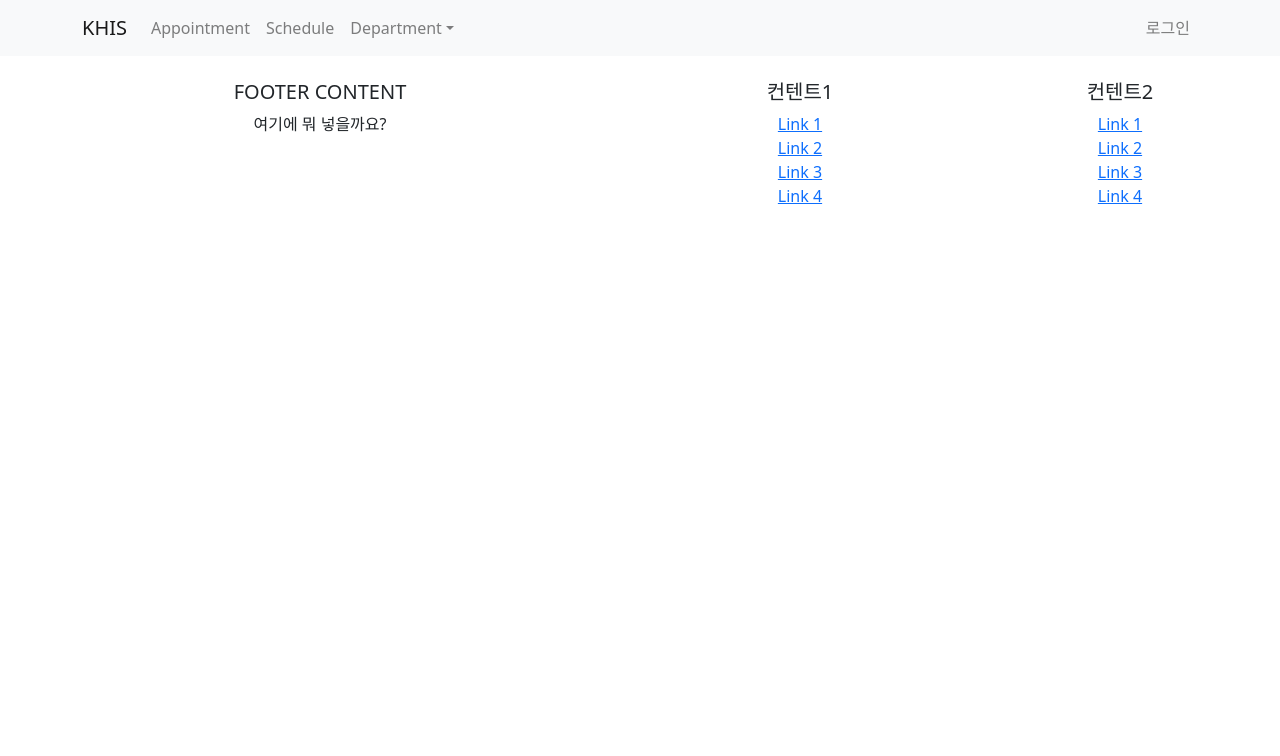
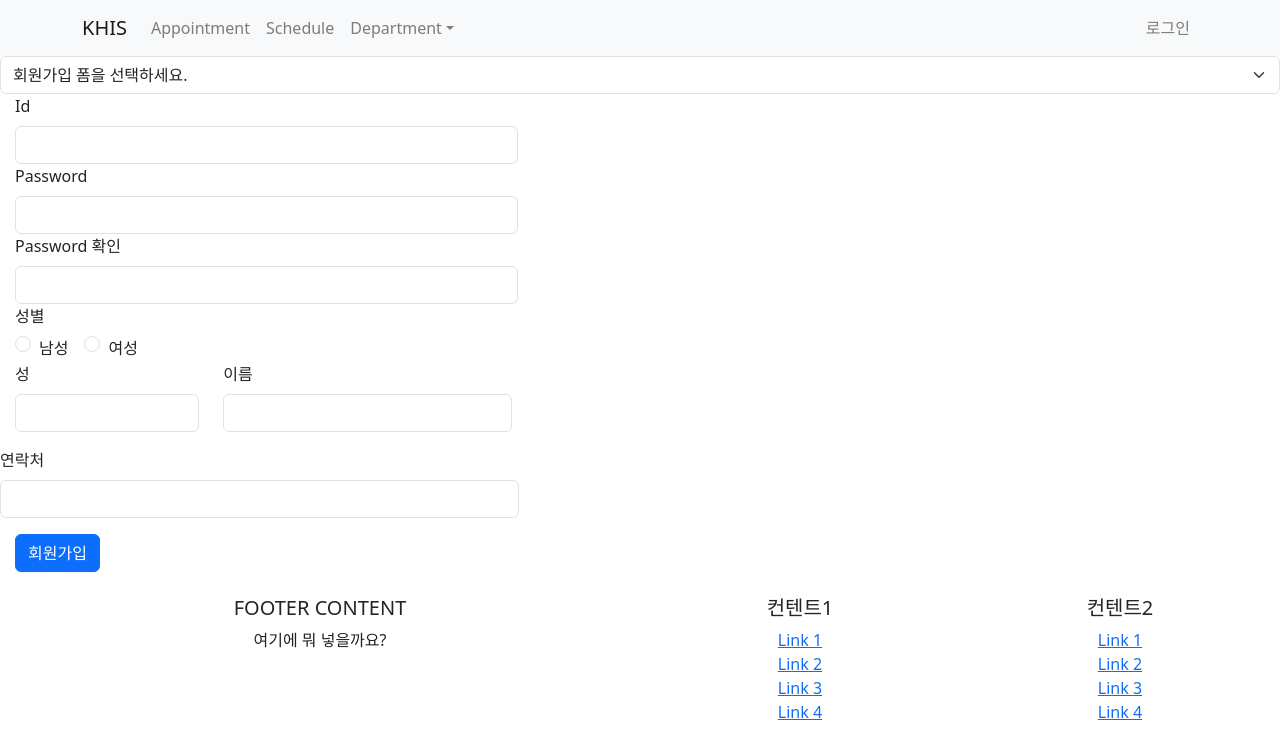
Before and after one commit to quasar2yh/KHIS, a React (Create React App) app in the folder front-react/: page /register in a window 1280 px wide. Shown: the top 756 px of the page. Built offline with nearby package versions, Linux system fonts and the light colour scheme.

Commit message:
Feat: 회원가입 폼 분리

```diff
--- a/front-react/src/pages/PatientRegister.jsx
+++ b/front-react/src/components/PatientRegister.jsx
@@ -4,7 +4,7 @@ import { useNavigate } from 'react-router-dom';
 import Button from 'react-bootstrap/Button';
 import Form from 'react-bootstrap/Form';
 import Col from 'react-bootstrap/Col';
-import CommonInfoForm from '../components/CommonInfoForm';
+import CommonInfoForm from './CommonInfoForm';
 import { registerAction } from '../redux/modules/registerActions';
 
 function PatientRegister() {
@@ -67,6 +67,7 @@ function PatientRegister() {
 
 
     return (
+        <>
             <Form noValidate onSubmit={handleSubmit}>
                 <CommonInfoForm
                     registerData={patientRegisterData}
@@ -76,6 +77,7 @@ function PatientRegister() {
                     <Button type="submit" variant="primary">회원가입</Button>
                 </Form.Group>
             </Form>
+        </>
     );
 }
 
--- a/front-react/src/pages/PractitionerRegister.jsx
+++ b/front-react/src/components/PractitionerRegister.jsx
@@ -5,7 +5,7 @@ import Button from 'react-bootstrap/Button';
 import Form from 'react-bootstrap/Form';
 import Col from 'react-bootstrap/Col';
 import Row from 'react-bootstrap/Row';
-import CommonInfoForm from '../components/CommonInfoForm';
+import CommonInfoForm from './CommonInfoForm';
 import { registerAction } from '../redux/modules/registerActions';
 
 function PractitionerRegister() {
--- a/front-react/src/pages/Login.jsx
+++ b/front-react/src/pages/Login.jsx
@@ -61,7 +61,7 @@ function Login() {
                 <Button variant="primary" type="submit" className="mr-2">
                     로그인
                 </Button>
-                <Link to="/register/patient">
+                <Link to="/register">
                     <Button variant="primary">회원가입</Button>
                 </Link>
             </div>
--- /dev/null
+++ b/front-react/src/pages/Register.jsx
@@ -0,0 +1,24 @@
+import React, { useState } from 'react';
+import PatientRegister from '../components/PatientRegister';
+import PractitionerRegister from '../components/PractitionerRegister';
+import Form from 'react-bootstrap/Form';
+
+function SelectRegisterForm() {
+    const [selectForm, setSelectForm] = useState("");
+
+    return (
+        <>
+            <Form.Select aria-label="Default select example" onChange={(e) => {
+                setSelectForm(e.target.value);
+            }}>
+                <option>회원가입 폼을 선택하세요.</option>
+                <option value="patient">환자</option>
+                <option value="practitioner">의료 관계자</option>
+            </Form.Select>
+
+            {selectForm === 'patient' ?  <PractitionerRegister /> : <PatientRegister />}
+        </>
+    );
+}
+
+export default SelectRegisterForm;
--- a/front-react/src/pages/SelcetPatientPractitioner.jsx
+++ /dev/null
@@ -1,13 +0,0 @@
-import Form from 'react-bootstrap/Form';
-
-function SelectPatientPractitioner() {
-    return (
-        <Form.Select aria-label="Default select example">
-            <option>옵션을 선택하세요</option>
-            <option value="patient">환자</option>
-            <option value="practitioner">의료 관계자</option>
-        </Form.Select>
-    );
-}
-
-export default SelectPatientPractitioner;
--- a/front-react/src/shared/router.js
+++ b/front-react/src/shared/router.js
@@ -6,9 +6,7 @@ import Appointment from "../pages/Appointment";
 import Schedule from "../pages/Schedule";
 import Layout from "../Layout/Layout";
 import Login from "../pages/Login";
-import SelcetPatientPractitioner from "../pages/SelcetPatientPractitioner";
-import PatientRegister from "../pages/PatientRegister";
-import PractitionerRegister from "../pages/PractitionerRegister";
+import SelectRegisterForm from "../pages/Register";
 
 
 const Router = () => {
@@ -22,9 +20,7 @@ const Router = () => {
                             <Route path="/appointment" element={<Appointment />} />
                             <Route path="/schedule" element={<Schedule />} />
                             <Route path="/login" element={<Login />} />
-                            <Route path="/register/select" element={<SelcetPatientPractitioner />} />
-                            <Route path="/register/patient" element={<PatientRegister />} />
-                            <Route path="/register/practitioner" element={<PractitionerRegister />} />
+                            <Route path="/register" element={<SelectRegisterForm />} />
                         </Routes>
                     </Layout>
                 </TokenRefresher>
```
Lines whose indentation alone changed are shown as unchanged.
